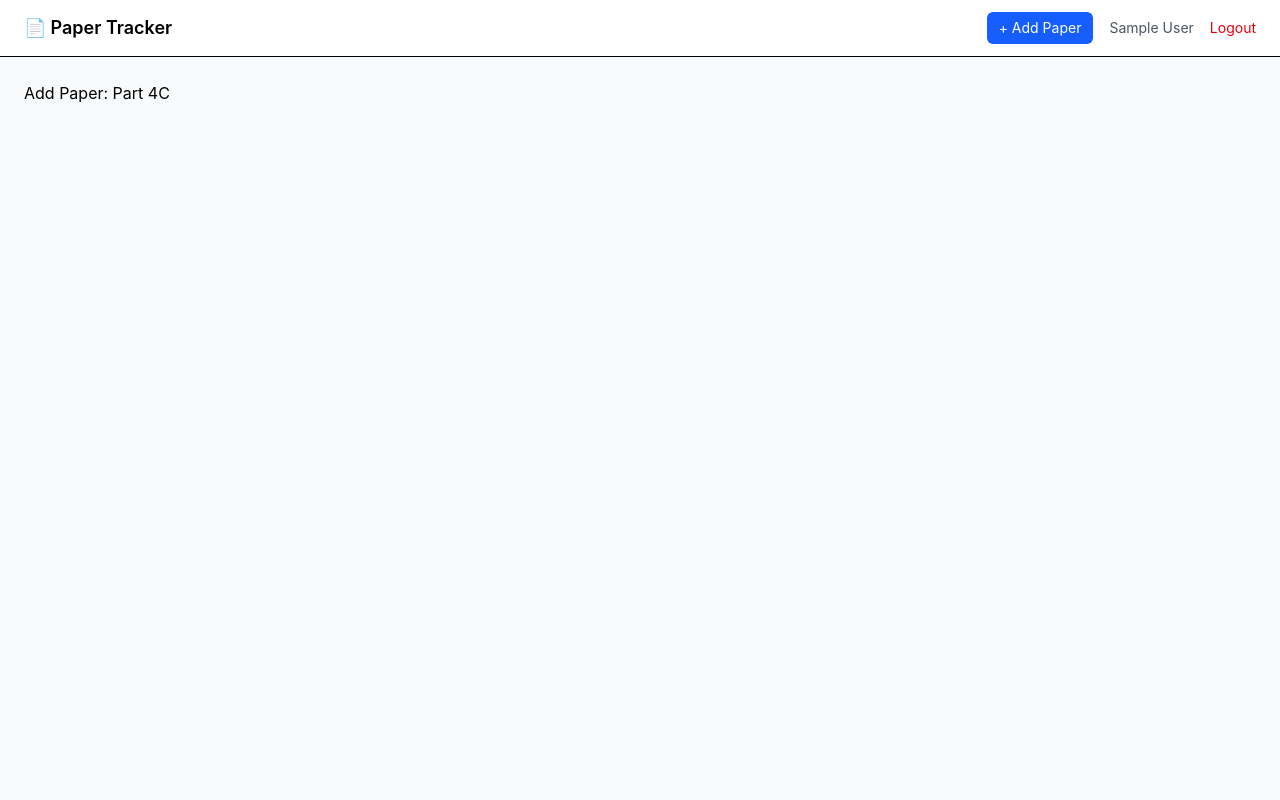
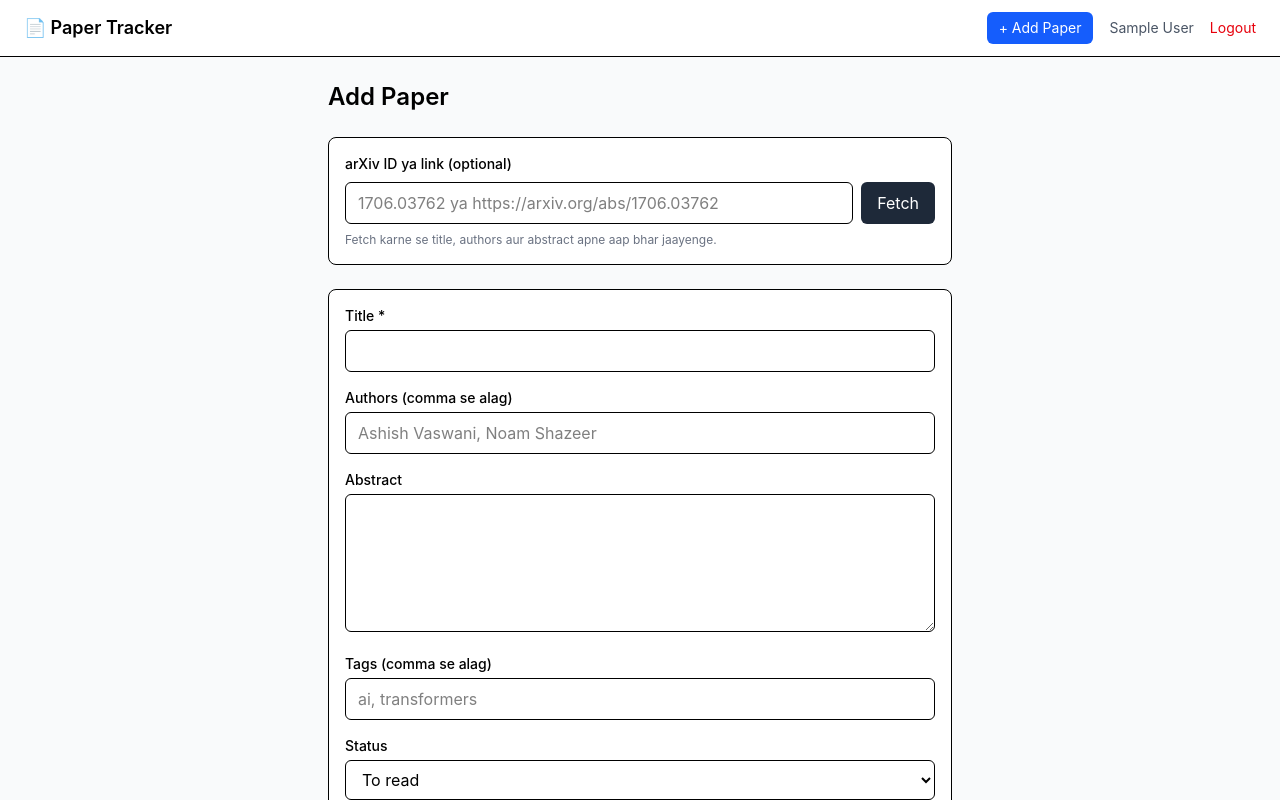
Before and after one commit to San1357/paper-tracker, a React (Vite) app in the folder client/: page /papers/new in a window 1280 px wide. Shown: the top 800 px of the page. Built offline with nearby package versions, Linux system fonts and the light colour scheme; no server answers; sample sign-in values are in the browser's storage.

Commit message:
Phase 4C: Add Paper page with arXiv auto-fill

```diff
--- a/client/src/App.jsx
+++ b/client/src/App.jsx
@@ -4,6 +4,7 @@ import Navbar from "./components/Navbar";
 import Login from "./pages/Login";
 import Register from "./pages/Register";
 import Dashboard from "./pages/Dashboard";
+import AddPaper from "./pages/AddPaper";
 
 function Layout() {
   return (
@@ -23,7 +24,7 @@ export default function App() {
       <Route element={<ProtectedRoute />}>
         <Route element={<Layout />}>
           <Route path="/" element={<Dashboard />} />
-          <Route path="/papers/new" element={<p className="p-6">Add Paper: Part 4C</p>} />
+          <Route path="/papers/new" element={<AddPaper />} />
           <Route path="/papers/:id" element={<p className="p-6">Paper Detail: Part 4D</p>} />
         </Route>
       </Route>
--- /dev/null
+++ b/client/src/pages/AddPaper.jsx
@@ -0,0 +1,157 @@
+import { useState } from "react";
+import { Link, useNavigate } from "react-router-dom";
+import api from "../api";
+
+const EMPTY_FORM = {
+  title: "",
+  authors: "",
+  abstract: "",
+  arxivId: "",
+  pdfUrl: "",
+  tags: "",
+  status: "to-read",
+  notes: "",
+};
+
+// "a, b , ,c" → ["a", "b", "c"]
+const splitList = (text) =>
+  text.split(",").map((s) => s.trim()).filter(Boolean);
+
+export default function AddPaper() {
+  const navigate = useNavigate();
+  const [arxivInput, setArxivInput] = useState("");
+  const [form, setForm] = useState(EMPTY_FORM);
+  const [fetching, setFetching] = useState(false);
+  const [saving, setSaving] = useState(false);
+  const [error, setError] = useState("");
+
+  const handleChange = (e) => setForm({ ...form, [e.target.name]: e.target.value });
+
+  // arXiv se details laao aur form bharo
+  const handleFetch = async (e) => {
+    e.preventDefault();
+    if (!arxivInput.trim()) return;
+    setError("");
+    setFetching(true);
+    try {
+      const { data } = await api.get("/arxiv", { params: { id: arxivInput.trim() } });
+      setForm((prev) => ({
+        ...prev,
+        title: data.title,
+        authors: data.authors.join(", "),
+        abstract: data.abstract,
+        arxivId: data.arxivId,
+        pdfUrl: data.pdfUrl,
+      }));
+    } catch (err) {
+      setError(err.response?.data?.message || "arXiv se details nahi aayi");
+    } finally {
+      setFetching(false);
+    }
+  };
+
+  // Paper database mein save karo
+  const handleSave = async (e) => {
+    e.preventDefault();
+    setError("");
+    setSaving(true);
+    try {
+      await api.post("/papers", {
+        ...form,
+        authors: splitList(form.authors),
+        tags: splitList(form.tags),
+      });
+      navigate("/");
+    } catch (err) {
+      setError(err.response?.data?.message || "Paper save nahi hua");
+      setSaving(false);
+    }
+  };
+
+  const inputClass = "w-full border rounded-md px-3 py-2";
+
+  return (
+    <div className="max-w-2xl mx-auto p-6">
+      <h1 className="text-2xl font-semibold mb-6">Add Paper</h1>
+
+      {/* arXiv fetch: alag form, taaki yahan Enter dabane pe paper save na ho */}
+      <form onSubmit={handleFetch} className="bg-white border rounded-lg p-4 mb-6">
+        <label className="block text-sm font-medium mb-2">arXiv ID ya link (optional)</label>
+        <div className="flex gap-2">
+          <input
+            value={arxivInput}
+            onChange={(e) => setArxivInput(e.target.value)}
+            placeholder="1706.03762 ya https://arxiv.org/abs/1706.03762"
+            className={inputClass}
+          />
+          <button
+            disabled={fetching}
+            className="bg-gray-800 text-white px-4 rounded-md whitespace-nowrap disabled:opacity-50"
+          >
+            {fetching ? "Fetching..." : "Fetch"}
+          </button>
+        </div>
+        <p className="text-xs text-gray-500 mt-2">
+          Fetch karne se title, authors aur abstract apne aap bhar jaayenge.
+        </p>
+      </form>
+
+      {error && <p className="text-sm text-red-600 bg-red-50 p-2 rounded mb-4">{error}</p>}
+
+      {/* Main form */}
+      <form onSubmit={handleSave} className="bg-white border rounded-lg p-4 space-y-4">
+        <div>
+          <label className="block text-sm font-medium mb-1">Title *</label>
+          <input name="title" required value={form.title} onChange={handleChange} className={inputClass} />
+        </div>
+
+        <div>
+          <label className="block text-sm font-medium mb-1">Authors (comma se alag)</label>
+          <input name="authors" value={form.authors} onChange={handleChange}
+            placeholder="Ashish Vaswani, Noam Shazeer" className={inputClass} />
+        </div>
+
+        <div>
+          <label className="block text-sm font-medium mb-1">Abstract</label>
+          <textarea name="abstract" rows={5} value={form.abstract} onChange={handleChange} className={inputClass} />
+        </div>
+
+        <div>
+          <label className="block text-sm font-medium mb-1">Tags (comma se alag)</label>
+          <input name="tags" value={form.tags} onChange={handleChange}
+            placeholder="ai, transformers" className={inputClass} />
+        </div>
+
+        <div>
+          <label className="block text-sm font-medium mb-1">Status</label>
+          <select name="status" value={form.status} onChange={handleChange} className={inputClass}>
+            <option value="to-read">To read</option>
+            <option value="reading">Reading</option>
+            <option value="done">Done</option>
+          </select>
+        </div>
+
+        <div>
+          <label className="block text-sm font-medium mb-1">Notes</label>
+          <textarea name="notes" rows={3} value={form.notes} onChange={handleChange} className={inputClass} />
+        </div>
+
+        {form.pdfUrl && (
+          <p className="text-sm">
+            PDF:{" "}
+            <a href={form.pdfUrl} target="_blank" rel="noreferrer" className="text-blue-600 underline">
+              {form.pdfUrl}
+            </a>
+          </p>
+        )}
+
+        <div className="flex gap-3 pt-2">
+          <button disabled={saving} className="bg-blue-600 text-white px-5 py-2 rounded-md disabled:opacity-50">
+            {saving ? "Saving..." : "Save Paper"}
+          </button>
+          <Link to="/" className="px-5 py-2 rounded-md border">Cancel</Link>
+        </div>
+      </form>
+    </div>
+  );
+}
```
